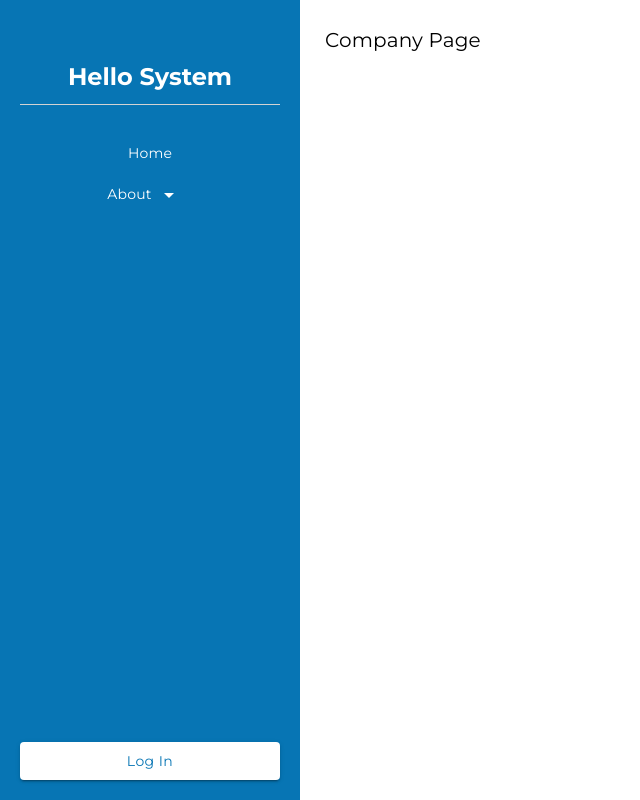
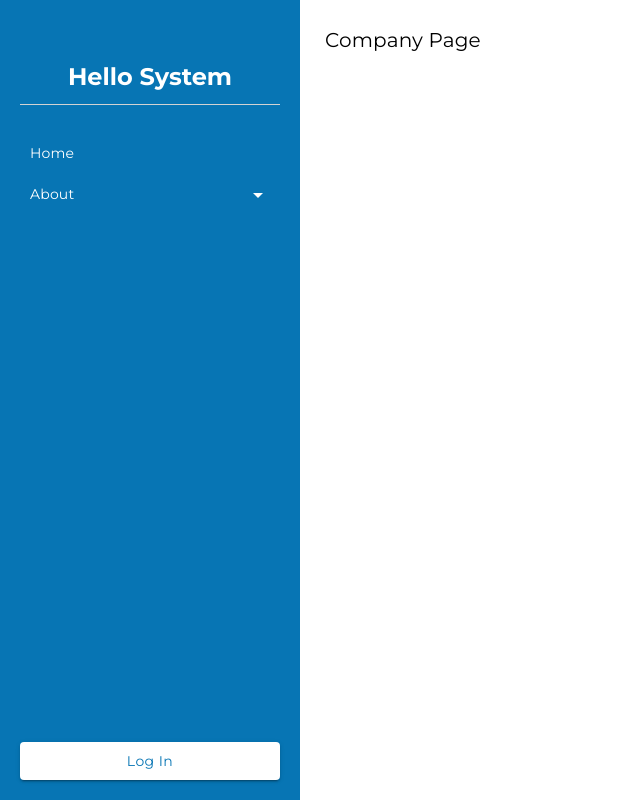
Before and after one commit to VengerAlex/test-project, a React (Vite) app: page /about/company in a window 1280 px wide. Shown: the whole page, without its empty margins (0-640 px from the left). Built offline with nearby package versions, Linux system fonts and the light colour scheme.

Commit message:
fix menu

```diff
--- a/src/components/UI/Sidebar/Menu/DropDownItem.tsx
+++ b/src/components/UI/Sidebar/Menu/DropDownItem.tsx
@@ -1,7 +1,5 @@
 import { useState } from 'react'
-import {
-  Box, ListItem, ListItemIcon, ListItemButton
-} from '@mui/material'
+import { Box, ListItem, ListItemIcon, ListItemButton, Typography } from '@mui/material'
 import { Link, useLocation } from 'react-router-dom'
 import { MenuItemTS } from '@utils/types'
 import styled from '@emotion/styled'
@@ -17,7 +15,7 @@ const ListWrapper = styled(Box)`
 const SListItemButton = styled(ListItemButton)`
   width: 100%;
   display: flex;
-  justify-content: center;
+  justify-content: space-between;
   gap: 5px;
   font-size: 14px;
   color: white;
@@ -35,17 +33,20 @@ const SListItem = styled(ListItem)`
   padding: 0;
   margin: 0;
 `
-const Item = styled(Box)`
-  display: flex;
-  justify-content: center;
+const LinkItem = styled(Link)`
+  text-align: start;
   width: 100%;
-  padding: 5px 10px;
-  border-radius: 6px;
 
-  a {
+  p {
+    border-radius: 6px;
+    padding: 5px 10px;
     font-size: 14px;
     color: white;
   }
+`
+const SListItemIcon = styled(ListItemIcon)`
+  display: flex;
+  justify-content: end;
 `
 
 export const DropDownItem = ({ item }: DropDownItemProps) => {
@@ -60,7 +61,7 @@ export const DropDownItem = ({ item }: DropDownItemProps) => {
       <ListWrapper>
         <SListItemButton onClick={() => setIsDropDownOpen(!isDropDownOpen)}>
           {item.label}
-          <ListItemIcon>{currentIcon}</ListItemIcon>
+          <SListItemIcon sx={{ marginLeft: 'auto' }}>{currentIcon}</SListItemIcon>
         </SListItemButton>
         {isDropDownOpen &&
           item.items.map((child, index) => (
@@ -72,9 +73,11 @@ export const DropDownItem = ({ item }: DropDownItemProps) => {
     )
   } else {
     return (
-      <Item sx={isActivePage ? { backgroundColor: 'rgba(255, 255, 255, 0.2)' } : {}}>
-        <Link to={item.href || '#'}>{item.label}</Link>
-      </Item>
+      <LinkItem to={item.href || '#'}>
+        <Typography sx={isActivePage ? { backgroundColor: 'rgba(255, 255, 255, 0.2)' } : {}}>
+          {item.label}
+        </Typography>
+      </LinkItem>
     )
   }
 }
```
